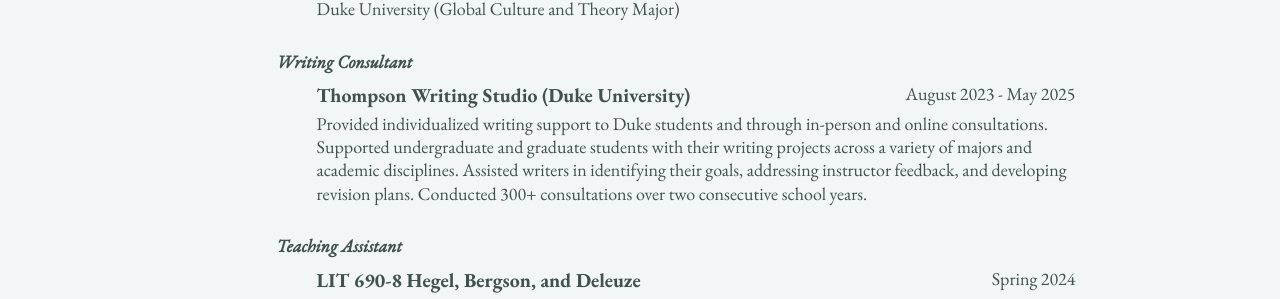
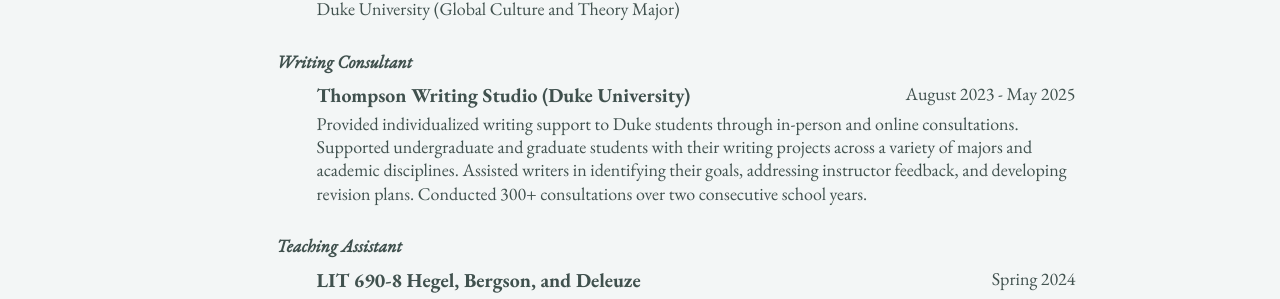
Before and after one commit to epujol90/epujol90.github.io, a Jekyll site: the page built from _pages/cv-json.md, in a window 1280 px wide and 900 px high, scrolled down 5425 px. Shown: the part 148-447 px from the top of the window. Built offline with Jekyll 4.4.1, drawn with Linux system fonts in a browser that asks for light colours; a script bundle is joined from its source files by our own code; library files that are not in the unit come from our copies.

Commit message:
Update cv.json

```diff
--- a/_data/cv.json
+++ b/_data/cv.json
@@ -341,7 +341,7 @@
       "institution": "",
       "date": "August 2023 - May 2025",
       "role": "",
-      "description": "Provided individualized writing support to Duke students and through in-person and online consultations. Supported undergraduate and graduate students with their writing projects across a variety of majors and academic disciplines. Assisted writers in identifying their goals, addressing instructor feedback, and developing revision plans. Conducted 300+ consultations over two consecutive school years.",
+      "description": "Provided individualized writing support to Duke students through in-person and online consultations. Supported undergraduate and graduate students with their writing projects across a variety of majors and academic disciplines. Assisted writers in identifying their goals, addressing instructor feedback, and developing revision plans. Conducted 300+ consultations over two consecutive school years.",
       "category": "Writing Consultant"
     },
     {
```
